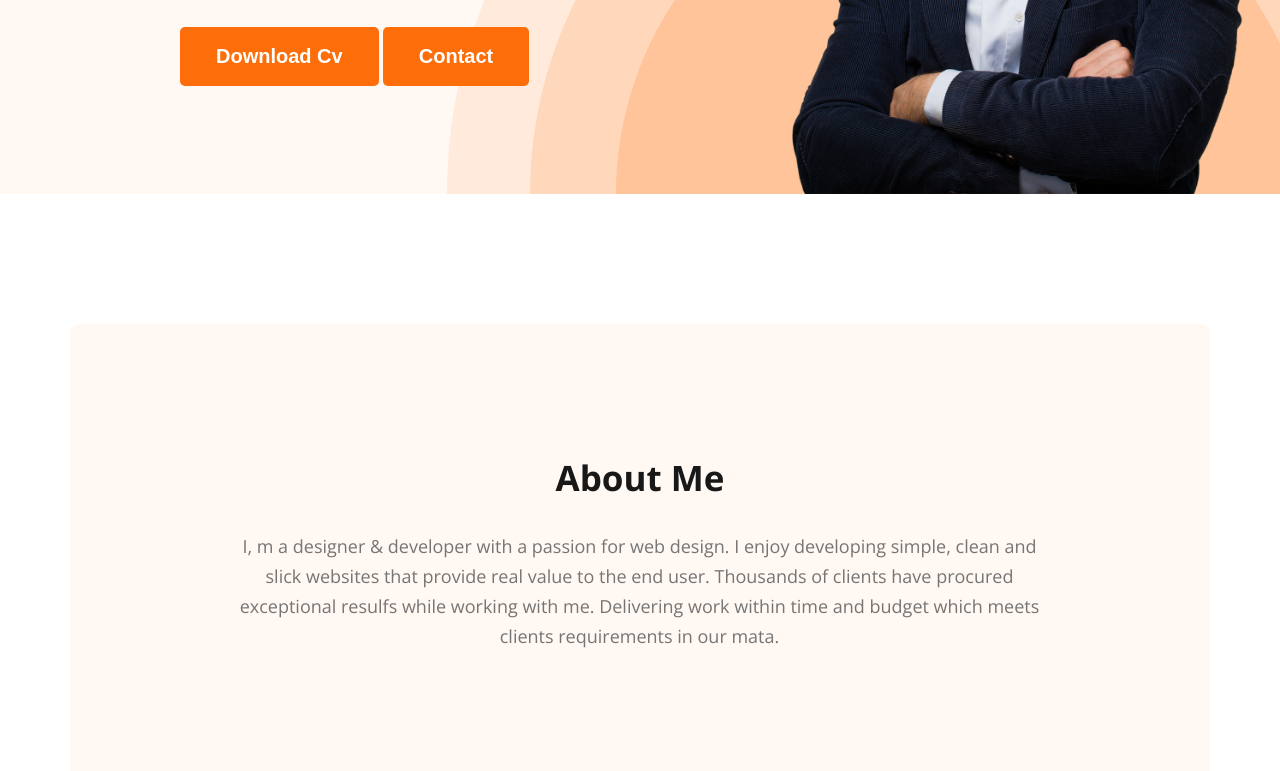
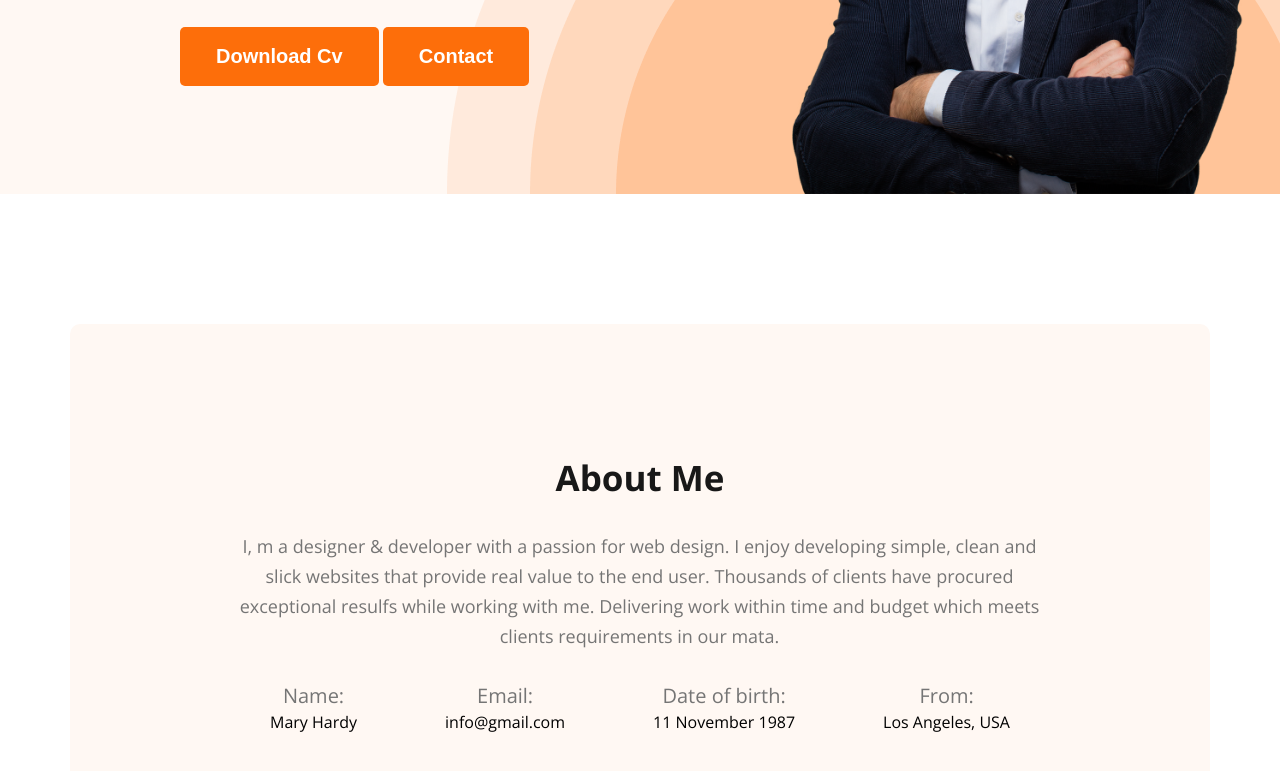
Before and after one commit to Jisan-Dev/ph-webdev-portfolio, a plain HTML site: page index.html in a window 1280 px wide. Shown: the part 546-1317 px from the top of the page. Drawn offline with nearby package versions, Linux system fonts and the light colour scheme.

Commit message:
about section completed (not responsive yet)

```diff
--- a/index.html
+++ b/index.html
@@ -39,6 +39,24 @@
           exceptional resulfs while working with me. Delivering work within time and budget which meets
           clients requirements in our mata.
         </p>
+        <div class="about-info-container">
+          <div class="about-info">
+            <h4 class="inifo-title">Name:</h4>
+            <p class="info-description">Mary Hardy</p>
+          </div>
+          <div class="about-info">
+            <h4 class="inifo-title">Email:</h4>
+            <p class="info-description">info@gmail.com</p>
+          </div>
+          <div class="about-info">
+            <h4 class="inifo-title">Date of birth:</h4>
+            <p class="info-description">11 November 1987</p>
+          </div>
+          <div class="about-info">
+            <h4 class="inifo-title">From:</h4>
+            <p class="info-description">Los Angeles, USA</p>
+          </div>
+        </div>
       </section>
     </main>
     <footer></footer>
--- a/styles/portfolio.css
+++ b/styles/portfolio.css
@@ -143,4 +143,27 @@ nav a {
 
 .about-section-description {
   max-width: 827px;
+  margin-bottom: 30px;
 }
+
+.about-info-container {
+  display: flex;
+  justify-content: space-around;
+}
+
+.about-info-container > .about-info {
+  text-align: center;
+}
+
+.about-info > .inifo-title {
+  color: var(--dark-03);
+  font-size: 20px;
+  font-weight: 400;
+  line-height: 30px; /* 150% */
+}
+.about-info > .inifo-description {
+  color: var(--dark-02);
+  font-size: 20px;
+  font-weight: 700;
+  line-height: 30px;
+}
```
